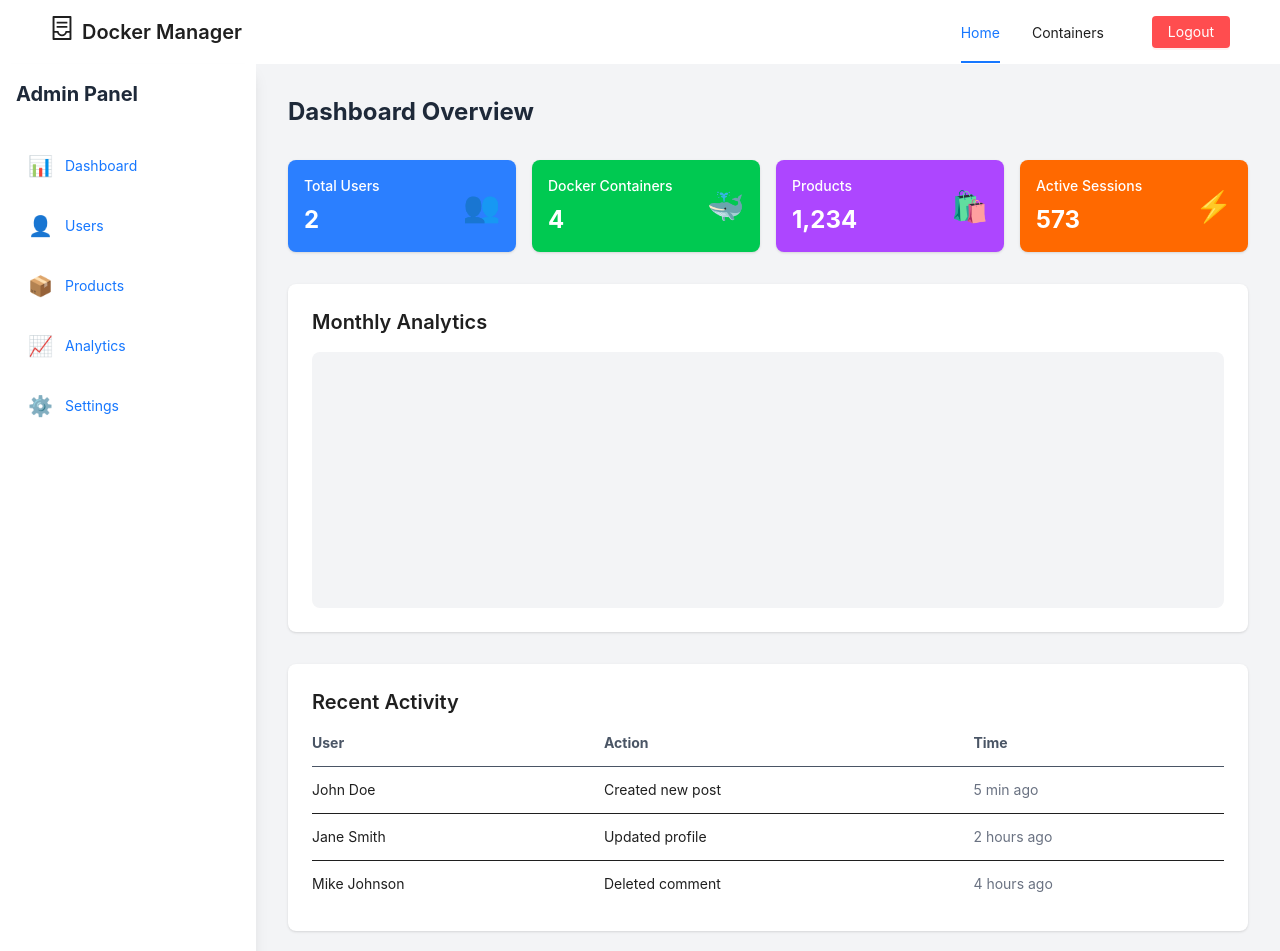
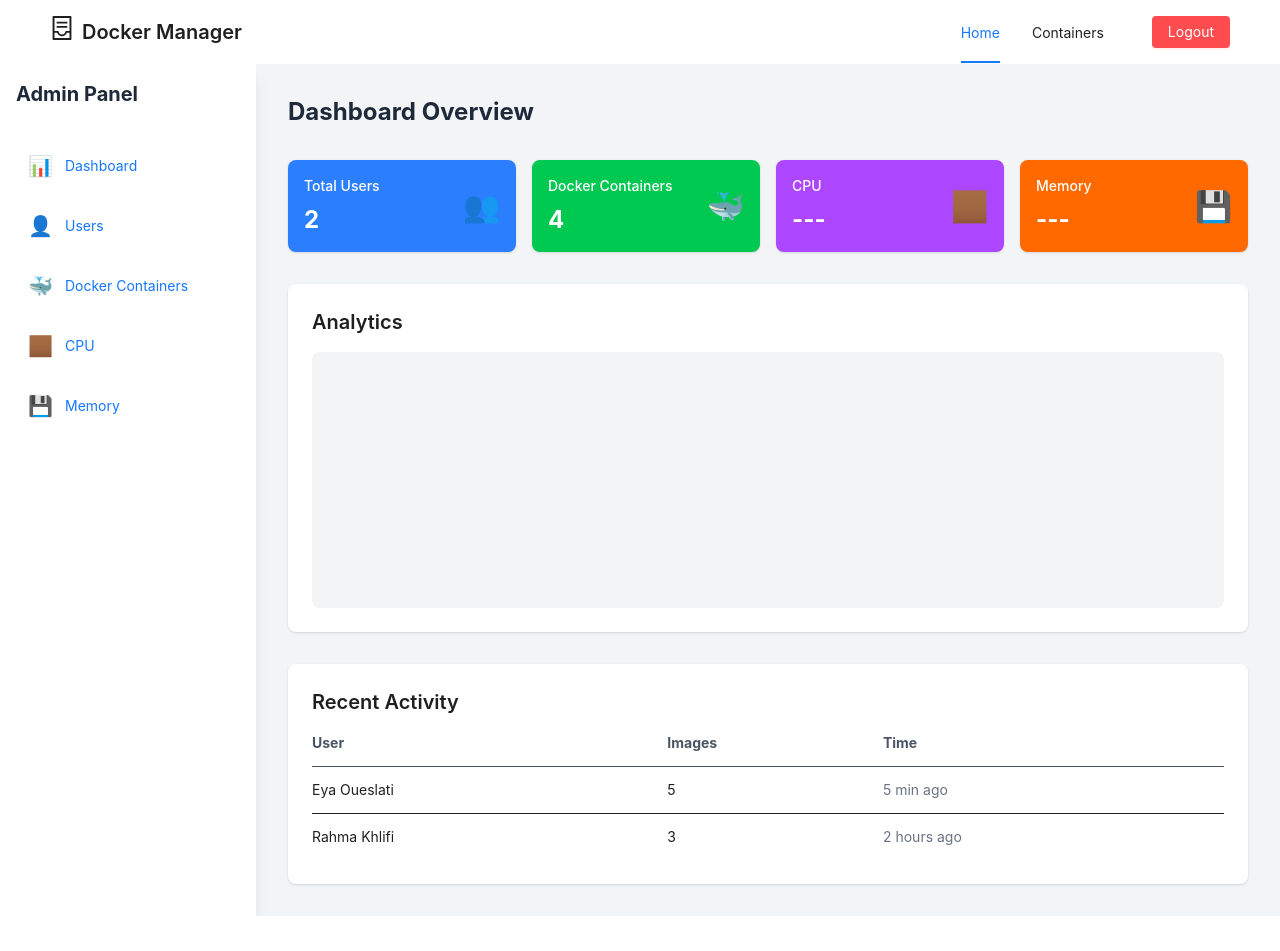
Before and after one commit to yesOut/docker-manager, a React (Vite) app in the folder containers-management/frontend/: page /home in a window 1280 px wide. Shown: the top 951 px of the page. Built offline with nearby package versions, Linux system fonts and the light colour scheme.

Commit message:
same little changes in the frontend

```diff
--- a/containers-management/frontend/src/components/Dashboard .tsx
+++ b/containers-management/frontend/src/components/Dashboard .tsx
@@ -29,21 +29,19 @@
     const navigation: NavigationItem[] = [
         { name: 'Dashboard', icon: '📊', current: true },
         { name: 'Users', icon: '👤', current: false },
-        { name: 'Products', icon: '📦', current: false },
-        { name: 'Analytics', icon: '📈', current: false },
-        { name: 'Settings', icon: '⚙️', current: false },
+        { name: 'Docker Containers', icon: '🐳', current: false },
+        { name: 'CPU', icon: '🏾', current: false },
+        { name: 'Memory', icon: '💾', current: false },
     ];
 
     const recentActivity = [
-        { id: 1, user: 'John Doe', action: 'Created new post', time: '5 min ago' },
-        { id: 2, user: 'Jane Smith', action: 'Updated profile', time: '2 hours ago' },
-        { id: 3, user: 'Mike Johnson', action: 'Deleted comment', time: '4 hours ago' },
+        { id: 1, user: 'Eya Oueslati', images: '5', time: '5 min ago' },
+        { id: 2, user: 'Rahma Khlifi', images: '3', time: '2 hours ago' },
     ];
 
     return (
         <div className="min-h-screen bg-gray-100">
             <div className="flex">
-                {/* Sidebar */}
                 <div className="w-64 bg-white shadow-lg min-h-screen p-4">
                     <div className="text-xl font-bold text-gray-800 mb-8">Admin Panel</div>
                     <nav>
@@ -62,14 +60,11 @@
                     </nav>
                 </div>
 
-                {/* Main Content */}
                 <div className="flex-1 p-8">
-                    {/* Header */}
                     <div className="flex justify-between items-center mb-8">
                         <h1 className="text-2xl font-bold text-gray-800">Dashboard Overview</h1>
                     </div>
 
-                    {/* Stats Cards */}
                     <div className="grid grid-cols-1 md:grid-cols-2 lg:grid-cols-4 gap-4 mb-8">
                         <StatsCard
                             title="Total Users"
@@ -84,28 +79,27 @@
                             color="bg-green-500"
                         />
                         <StatsCard
-                            title="Products"
-                            value="1,234"
-                            icon="🛍️"
+                            title="CPU"
+                            value="---"
+                            icon="🏾️"
                             color="bg-purple-500"
                         />
                         <StatsCard
-                            title="Active Sessions"
-                            value="573"
-                            icon="⚡"
+                            title="Memory"
+                            value="---"
+                            icon="💾"
                             color="bg-orange-500"
                         />
                     </div>
 
-                    {/* Chart Section */}
+
                     <div className="bg-white p-6 rounded-lg shadow-sm mb-8">
-                        <h2 className="text-xl font-semibold mb-4">Monthly Analytics</h2>
+                        <h2 className="text-xl font-semibold mb-4">Analytics</h2>
                         <div className="h-64 bg-gray-100 rounded-lg">
                             {/* Chart placeholder */}
                         </div>
                     </div>
 
-                    {/* Recent Activity */}
                     <div className="bg-white p-6 rounded-lg shadow-sm">
                         <h2 className="text-xl font-semibold mb-4">Recent Activity</h2>
                         <div className="overflow-x-auto">
@@ -113,7 +107,7 @@
                                 <thead>
                                 <tr className="text-left text-gray-600 border-b">
                                     <th className="pb-3">User</th>
-                                    <th className="pb-3">Action</th>
+                                    <th className="pb-3">Images</th>
                                     <th className="pb-3">Time</th>
                                 </tr>
                                 </thead>
@@ -121,7 +115,7 @@
                                 {recentActivity.map((activity) => (
                                     <tr key={activity.id} className="border-b last:border-b-0">
                                         <td className="py-3">{activity.user}</td>
-                                        <td className="py-3">{activity.action}</td>
+                                        <td className="py-3">{activity.images}</td>
                                         <td className="py-3 text-gray-500">{activity.time}</td>
                                     </tr>
                                 ))}
--- a/containers-management/frontend/src/pages/containersPage.tsx
+++ b/containers-management/frontend/src/pages/containersPage.tsx
@@ -58,7 +58,7 @@
                         onNavigate={handleNavigate}
                         onLogout={handleLogout}
                     />
-                    <Content className="container mx-auto p-4">
+                    <Content >
                         <Containers />
                     </Content>
                     <ScrollToTop />
```
Also changed, not shown: 1 other file (tests, documents, lock files or other folders).
